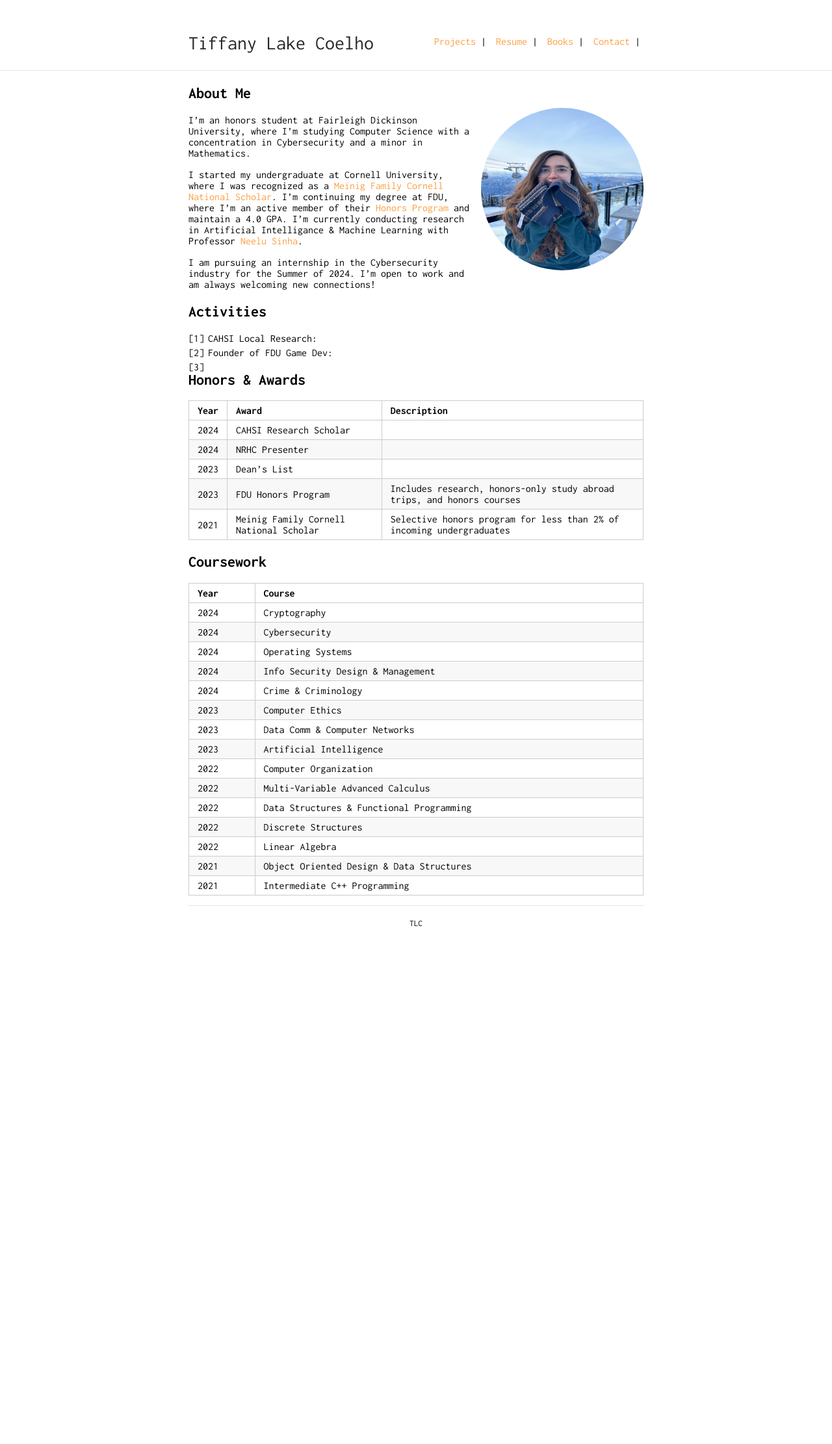
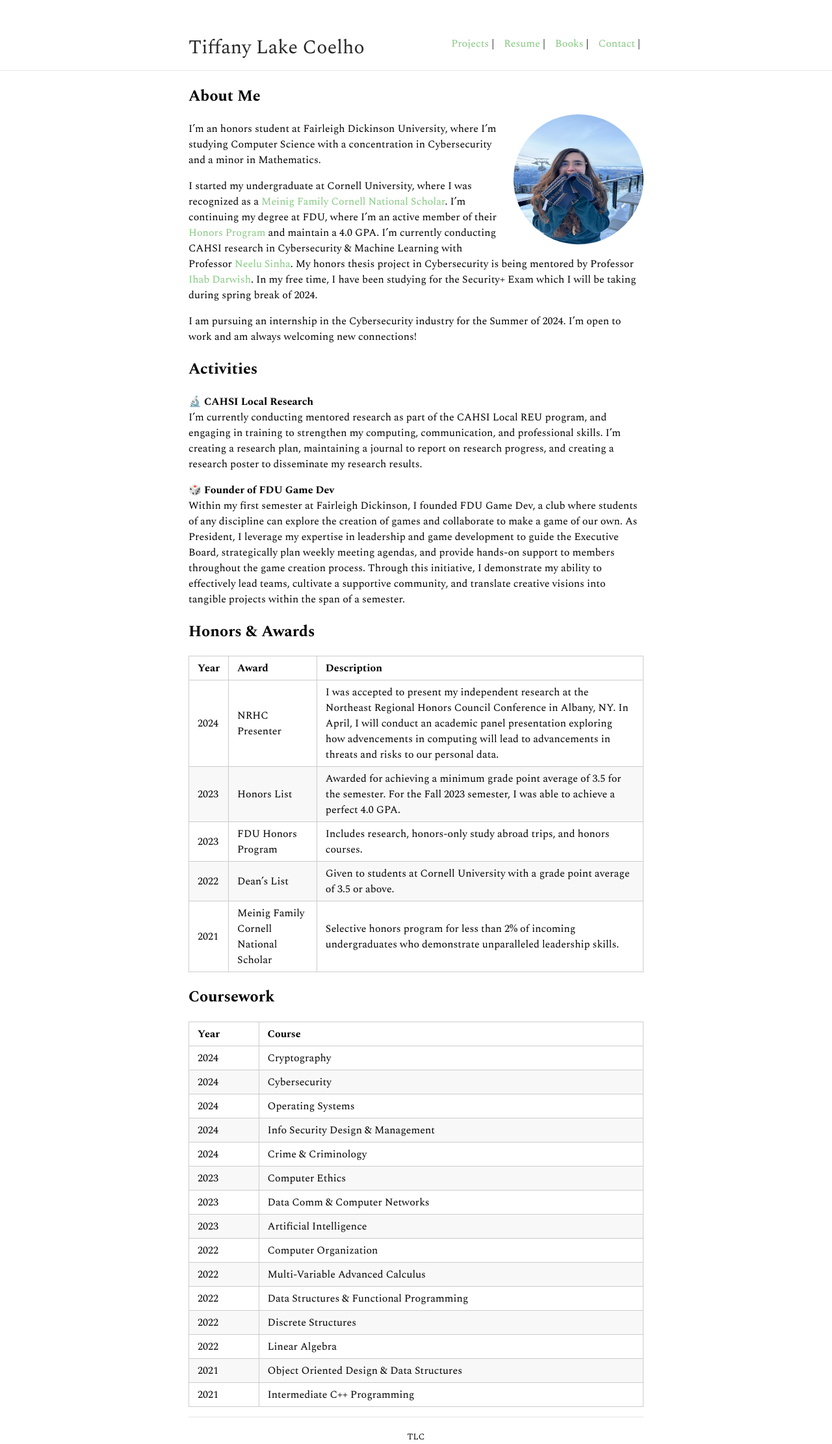
Before and after one commit to tiffanylakecoelho/tiffanylakecoelho.github.io, a Jekyll site: the page built from index.md, in a window 1280 px wide. Shown: the whole page at 65% size. Built offline with Jekyll 4.4.1, drawn with Linux system fonts in a browser that asks for light colours; before the commit the page ends 1428 px from its top, so only the background shows below that.

Commit message:
Made a bunch of visual changes, and added some more information about my education and career

```diff
--- a/_layouts/default.html
+++ b/_layouts/default.html
@@ -22,7 +22,9 @@
     {% assign url = site.url | append: site.baseurl | append: page.url %}
     {% endif %}
     <meta name="description" content="{{ desc }}">
-    <link href='https://fonts.googleapis.com/css?family=Inconsolata:400,700' rel='stylesheet' type='text/css'>
+    <link
+        href='https://fonts.googleapis.com/css2?family=Spectral:ital,wght@0,200;0,300;0,400;0,500;0,600;0,700;0,800;1,200;1,300;1,400;1,500;1,600;1,700;1,800&display=swap'
+        rel='stylesheet' type='text/css'>
     <link rel="alternate" type="application/rss+xml" title="{{ site.title }} RSS" href="/feed.xml" />
     <link rel="stylesheet" href="{{ site.baseurl }}/css/main.css">
     {% if site.favicon %}
--- a/_sass/_style.scss
+++ b/_sass/_style.scss
@@ -9,18 +9,22 @@ html {
     margin: 0;
     padding: 0;
 }
+
 body {
     margin: 0;
-    font-family: "Inconsolata";
+    font-family: "Spectral";
     height: 100%;
 }
+
 a {
     text-decoration: none;
     color: $accent;
 }
+
 a:hover {
     text-decoration: underline;
 }
+
 hr {
     border: 0;
     height: 0;
@@ -37,26 +41,32 @@ hr {
     color: #272727;
     display: inline-block;
 }
+
 .navbar {
     padding: 50px 0 50px 0;
 }
+
 .navbar-ul {
     display: inline-block;
     margin: 0;
     padding: 5px 0 5px 0;
     margin-left: 20px;
 }
+
 .nav-list {
     list-style-type: none;
     margin: 0 5px 0 10px;
 }
+
 .alignable {
     display: inline-block;
 }
+
 .pull-left {
     @extend .alignable;
     float: left;
 }
+
 .pull-right {
     @extend .alignable;
     float: right;
@@ -68,6 +78,7 @@ hr {
     max-width: $max-width;
     margin: auto;
 }
+
 .wrapper {
     min-height: 100%;
 }
@@ -94,6 +105,7 @@ hr {
     .container {
         max-width: 83%;
     }
+
     .navbar-ul {
         margin-top: 5px;
     }
@@ -104,10 +116,12 @@ hr {
         text-align: center;
         padding: 50px 0px 0px 0px;
     }
+
     #author-name {
         width: 100%;
         float: none;
     }
+
     #navlist {
         padding: 10px 0 10px 0;
         margin: 0;
@@ -116,12 +130,15 @@ hr {
         text-align: center;
         width: 100%;
     }
+
     #navlist li.alignable {
         display: inline-block;
     }
+
     #navlist li.pull-left {
         float: none;
     }
+
     #navlist li.nav-list {
         margin: 0;
     }
--- a/_sass/typography.scss
+++ b/_sass/typography.scss
@@ -46,8 +46,8 @@
     }
 
     .profile-picture {
-        height: 250px;
-        width: 250px;
+        height: 200px;
+        width: 200px;
         position: relative;
         margin: -10px 0 0 15px;
         float: right;
--- a/_sass/vars.scss
+++ b/_sass/vars.scss
@@ -2,7 +2,7 @@
  * Customization Variables
  */
 
-$accent: #fc9f42;
+$accent: #86c882;
 $image-size: 85px;
 
 /*
--- a/index.md
+++ b/index.md
@@ -8,25 +8,27 @@ layout: default
 
 I'm an honors student at Fairleigh Dickinson University, where I'm studying Computer Science with a concentration in Cybersecurity and a minor in Mathematics.
 
-I started my undergraduate at Cornell University, where I was recognized as a [Meinig Family Cornell National Scholar](https://scl.cornell.edu/get-involved/cornell-commitment/meinig-family-cornell-national-scholars/membership). I'm continuing my degree at FDU, where I'm an active member of their [Honors Program](https://www.fdu.edu/academics/honors/university-honors-program/) and maintain a 4.0 GPA. I'm currently conducting research in Artificial Intelligance & Machine Learning with Professor [Neelu Sinha](https://www.fdu.edu/profiles/neelu_sinha/).
+I started my undergraduate at Cornell University, where I was recognized as a [Meinig Family Cornell National Scholar](https://scl.cornell.edu/get-involved/cornell-commitment/meinig-family-cornell-national-scholars/membership). I'm continuing my degree at FDU, where I'm an active member of their [Honors Program](https://www.fdu.edu/academics/honors/university-honors-program/) and maintain a 4.0 GPA. I'm currently conducting CAHSI research in Cybersecurity & Machine Learning with Professor [Neelu Sinha](https://www.fdu.edu/profiles/neelu_sinha/). My honors thesis project in Cybersecurity is being mentored by Professor [Ihab Darwish](https://www.linkedin.com/in/ihab-darwish-phd-pmp-a2b305b/). In my free time, I have been studying for the Security+ Exam which I will be taking during spring break of 2024.
 
  I am pursuing an internship in the Cybersecurity industry for the Summer of 2024. I'm open to work and am always welcoming new connections!
 
 ## Activities
 
-1. CAHSI Local Research:
-2. Founder of FDU Game Dev:
-3.
+🔬 <b>CAHSI Local Research</b>
+I'm currently conducting mentored research as part of the CAHSI Local REU program, and engaging in training to strengthen my computing, communication, and professional skills. I'm creating a research plan, maintaining a journal to report on research progress, and creating a research poster to disseminate my research results.
+
+🎲 <b>Founder of FDU Game Dev</b>
+Within my first semester at Fairleigh Dickinson, I founded FDU Game Dev, a club where students of any discipline can explore the creation of games and collaborate to make a game of our own. As President, I leverage my expertise in leadership and game development to guide the Executive Board, strategically plan weekly meeting agendas, and provide hands-on support to members throughout the game creation process. Through this initiative, I demonstrate my ability to effectively lead teams, cultivate a supportive community, and translate creative visions into tangible projects within the span of a semester.
 
 ## Honors & Awards
 
 Year | Award | Description
 -----|-------|--------
-2024 | CAHSI Research Scholar |
-2024 | NRHC Presenter |
-2023 | Dean's List |
-2023 | FDU Honors Program | Includes research, honors-only study abroad trips, and honors courses
-2021 | Meinig Family Cornell National Scholar | Selective honors program for less than 2% of incoming undergraduates
+2024 | NRHC Presenter | I was accepted to present my independent research at the Northeast Regional Honors Council Conference in Albany, NY. In April, I will conduct an academic panel presentation exploring how advencements in computing will lead to advancements in threats and risks to our personal data.
+2023 | Honors List | Awarded for achieving a minimum grade point average of 3.5 for the semester. For the Fall 2023 semester, I was able to achieve a perfect 4.0 GPA.
+2023 | FDU Honors Program | Includes research, honors-only study abroad trips, and honors courses.
+2022 | Dean's List | Given to students at Cornell University with a grade point average of 3.5 or above.
+2021 | Meinig Family Cornell National Scholar | Selective honors program for less than 2% of incoming undergraduates who demonstrate unparalleled leadership skills.
 
 ## Coursework
 
```
Also changed, not shown: projects.md (+4 -0 lines). Lines whose indentation alone changed are shown as unchanged.
